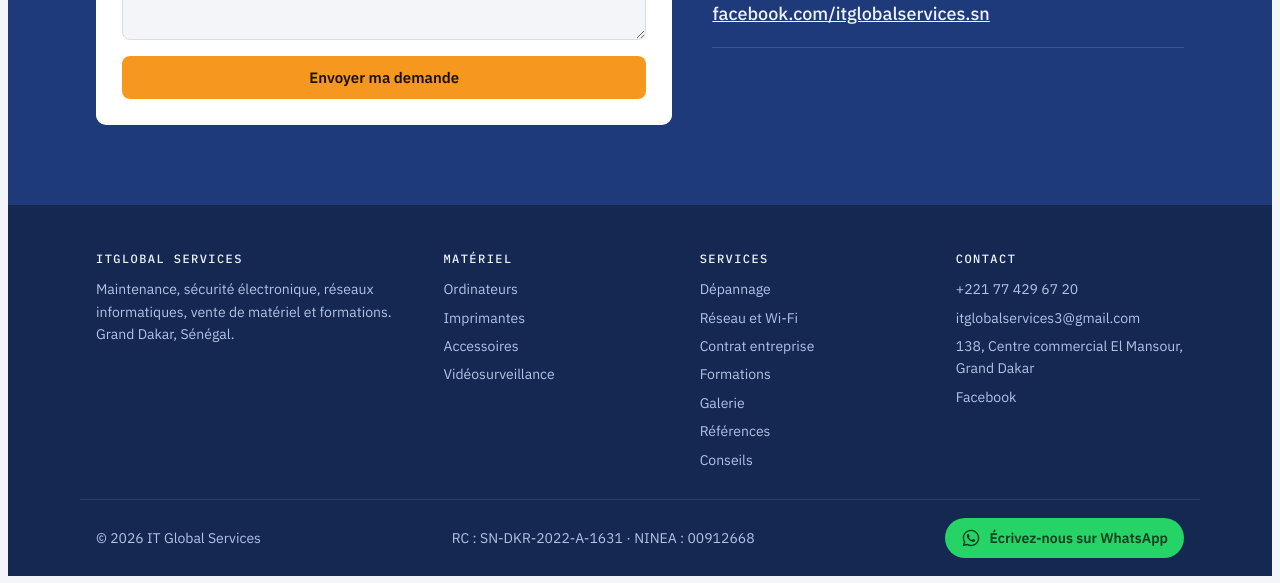
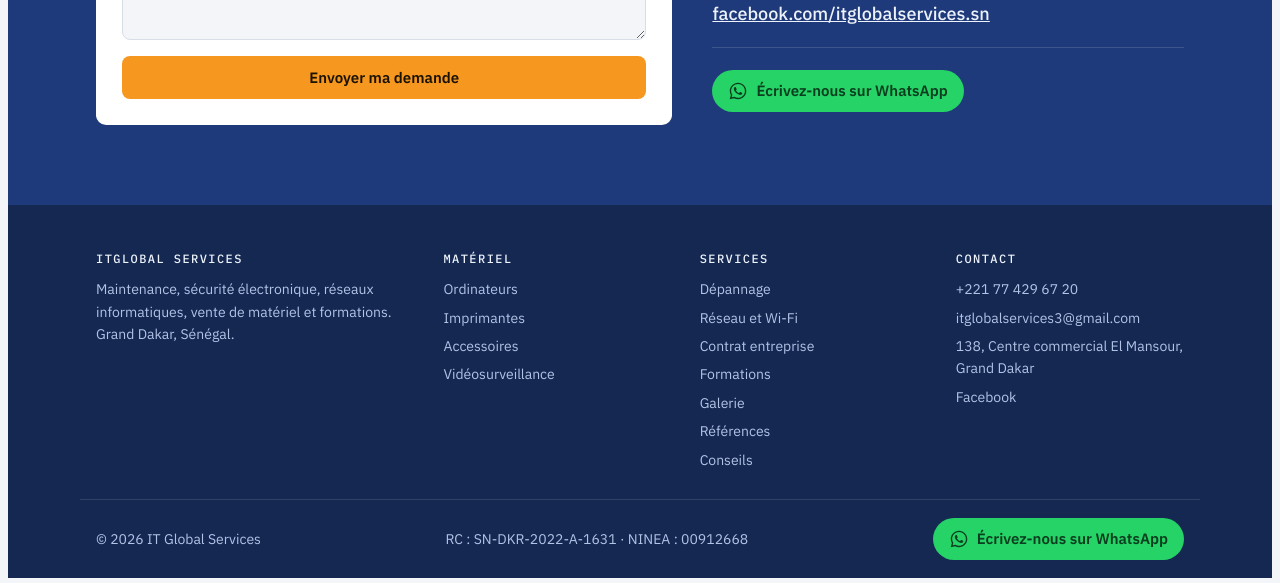
Before and after one commit to IdFall/itglobal-services, a React (Vite) app: page / in a window 1280 px wide. Shown: the part 9028-9611 px from the top of the page. Built offline with nearby package versions, Linux system fonts and the light colour scheme; no server answers; the database is empty.

Commit message:
Bouton WhatsApp dans la section Contact
Co-Authored-By: Claude Opus 5.5 (1M context) <noreply@anthropic.com>
Claude-Session: https://claude.ai/code/session_014uvB1ARinVVXkkcnmQA2iG

```diff
--- a/src/components/Contact.jsx
+++ b/src/components/Contact.jsx
@@ -96,6 +96,9 @@ export default function Contact() {
               </div>
             </div>
             <div className="coord"><span className="k">Facebook</span><a className="v" href={contact.facebook} target="_blank" rel="noopener">facebook.com/itglobalservices.sn</a></div>
+            <a className="btn-wa" href={`https://wa.me/${contact.whatsapp}?text=${encodeURIComponent('Bonjour ITGlobal Services, ')}`} target="_blank" rel="noopener">
+              <WhatsAppIcon /> Écrivez-nous sur WhatsApp
+            </a>
           </div>
         </div>
       </div>
--- a/src/styles.css
+++ b/src/styles.css
@@ -217,8 +217,8 @@ footer a { text-decoration: none; }
 footer a:hover { color: var(--band-fg); }
 footer .legal { display: flex; flex-wrap: wrap; justify-content: space-between; gap: 12px; padding-block: 18px; border-top: 1px solid color-mix(in srgb, var(--band-fg) 12%, transparent); }
 footer .legal { align-items: center; }
-footer .btn-wa { display: inline-flex; align-items: center; gap: 8px; padding: 9px 16px; border-radius: 999px; background: #25d366; color: #0b3d1f; font-weight: 600; }
-footer .btn-wa:hover { background: #1ebe5b; color: #0b3d1f; }
+footer .btn-wa, .btn-wa { display: inline-flex; justify-self: start; text-decoration: none; font-size: 15px; align-items: center; gap: 8px; padding: 9px 16px; border-radius: 999px; background: #25d366; color: #0b3d1f; font-weight: 600; }
+footer .btn-wa:hover, .btn-wa:hover { background: #1ebe5b; color: #0b3d1f; }
 @media (max-width: 760px) { footer .cols { grid-template-columns: 1fr 1fr; } }
 
 /* Illustrations (couleurs liées au thème) */
```
